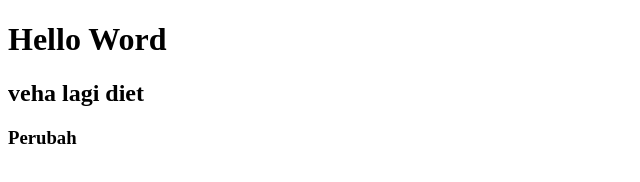
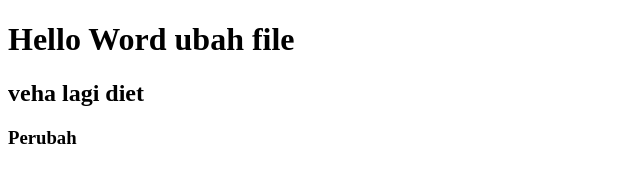
Before and after one commit to ramadhanveha/dayone_FDS, a plain HTML site: page index.html in a window 1280 px wide. Shown: the whole page, without its empty margins (0-640 px from the left). Drawn offline with Linux system fonts and the light colour scheme.

Commit message:
Update index.html

```diff
--- a/index.html
+++ b/index.html
@@ -6,7 +6,7 @@
     <title>Document</title>
 </head>
 <body>
-    <h1>Hello Word</h1>
+    <h1>Hello Word ubah file</h1>
     <h2>veha lagi diet</h2>
     <h3>Perubah</h3>
 </body>
```
